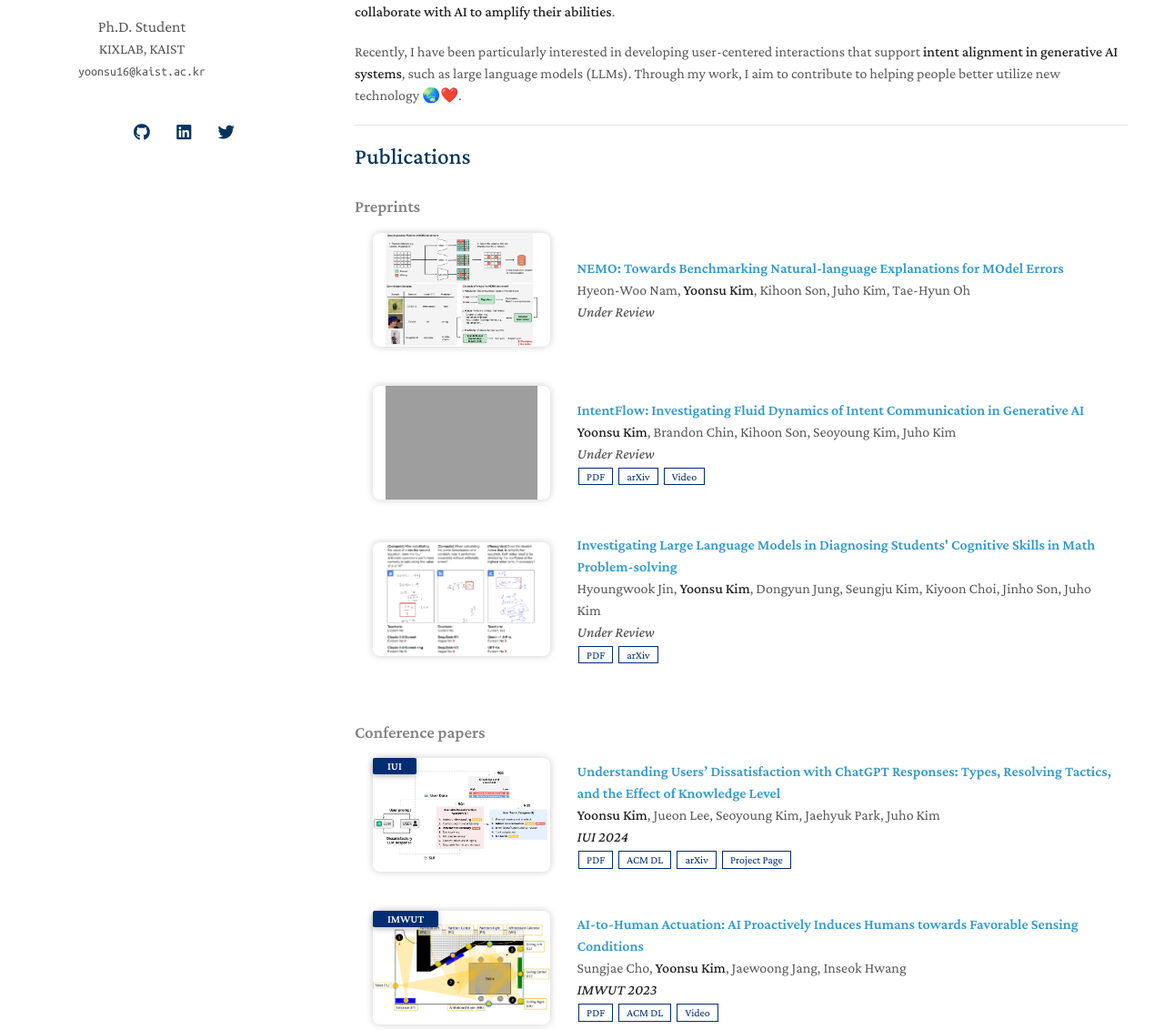
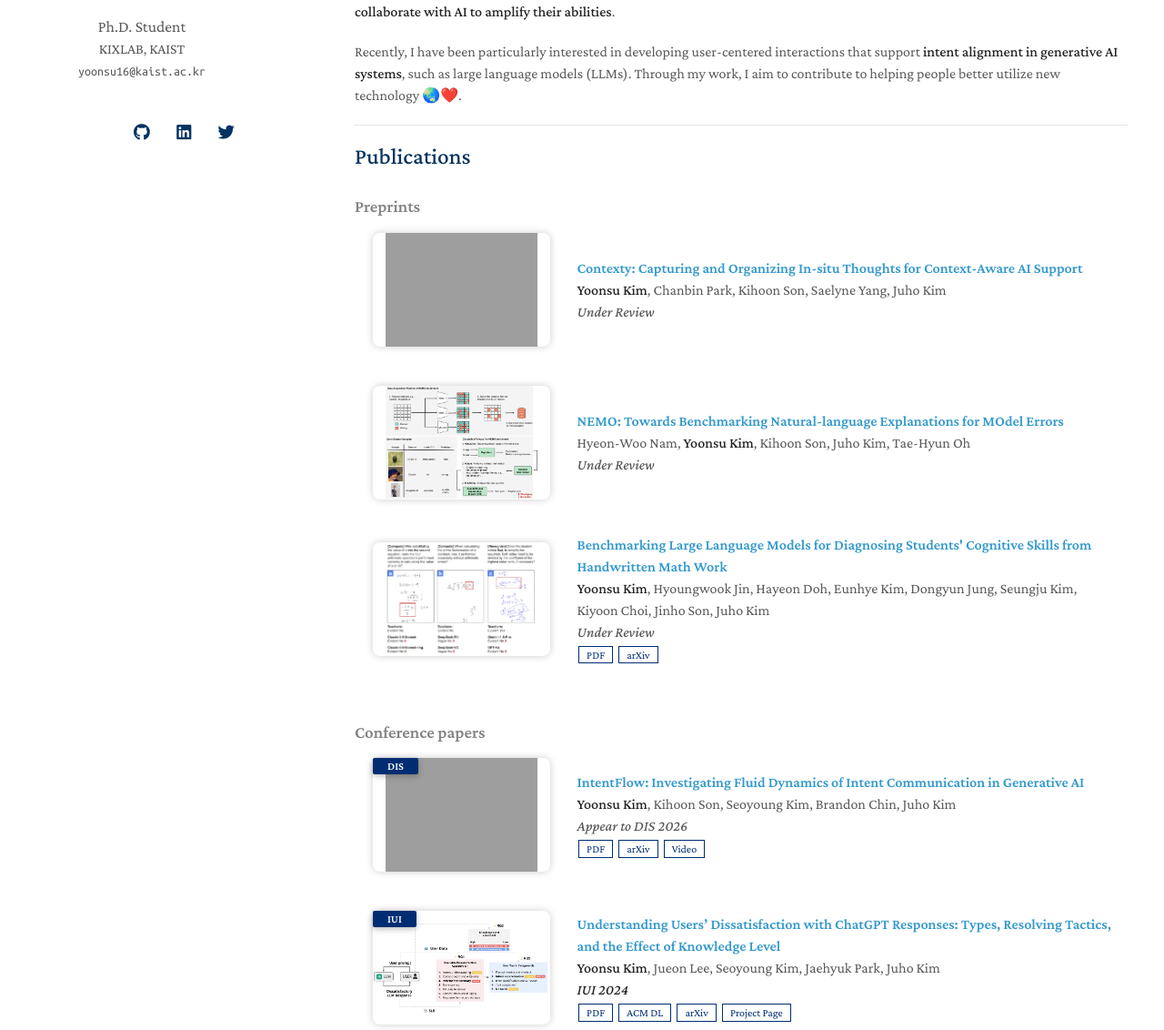
Before and after one commit to yoonsu0816/yoonsu0816.github.io, a Jekyll site: the page built from index.md, in a window 1280 px wide and 1400 px high. Shown: the part 268-1400 px from the top of the window at 91% size. Built offline with Jekyll 4.4.1, drawn with Linux system fonts in a browser that asks for light colours; nearby versions of some CDN libraries; a style sheet for code colours, icons or effects is not loaded; our own code applies the rules of GitHub Pages for plain Markdown files; grey boxes are pictures that could not be loaded.

Commit message:
updated contexty paper

```diff
--- a/_data/preprints.yml
+++ b/_data/preprints.yml
@@ -1,4 +1,16 @@
 main:
+
+  - title: "Contexty: Capturing and Organizing In-situ Thoughts for Context-Aware AI Support"
+    authors: <strong>Yoonsu Kim</strong>, Chanbin Park, Kihoon Son, Saelyne Yang, Juho Kim
+    conference_short:
+    conference: Under Review
+    pdf:
+    arxiv:
+    video:
+    code:
+    page:
+    # notes: Oral Presentation
+    image: assets/img/contexty-teaser.png
 
   - title: "NEMO: Towards Benchmarking Natural-language Explanations for MOdel Errors"
     authors: Hyeon-Woo Nam, <strong>Yoonsu Kim</strong>, Kihoon Son, Juho Kim, Tae-Hyun Oh
@@ -10,22 +22,10 @@ main:
     code:
     page:
     # notes: Oral Presentation
-    image: assets/img/nemo_teaser.png
+    image: assets/img/nemo-teaser.png
 
-  - title: "IntentFlow: Investigating Fluid Dynamics of Intent Communication in Generative AI"
-    authors: <strong>Yoonsu Kim</strong>, Brandon Chin, Kihoon Son, Seoyoung Kim, Juho Kim
-    conference_short:
-    conference: Under Review
-    pdf: https://arxiv.org/pdf/2507.22134.pdf
-    arxiv: https://arxiv.org/abs/2507.22134
-    video: https://youtu.be/nUnbghA9P2Y
-    code:
-    page:
-    # notes: Oral Presentation
-    image: assets/img/intentflow-teaser.png
-
-  - title: "Investigating Large Language Models in Diagnosing Students' Cognitive Skills in Math Problem-solving"
-    authors: Hyoungwook Jin, <strong>Yoonsu Kim</strong>, Dongyun Jung, Seungju Kim, Kiyoon Choi, Jinho Son, Juho Kim
+  - title: "Benchmarking Large Language Models for Diagnosing Students' Cognitive Skills from Handwritten Math Work"
+    authors: <strong>Yoonsu Kim</strong>, Hyoungwook Jin, Hayeon Doh, Eunhye Kim, Dongyun Jung, Seungju Kim, Kiyoon Choi, Jinho Son, Juho Kim
     conference_short:
     conference: Under Review
     pdf: https://arxiv.org/pdf/2504.00843.pdf
--- a/_data/publications.yml
+++ b/_data/publications.yml
@@ -1,4 +1,16 @@
 main:
+
+  - title: "IntentFlow: Investigating Fluid Dynamics of Intent Communication in Generative AI"
+    authors: <strong>Yoonsu Kim</strong>, Kihoon Son, Seoyoung Kim, Brandon Chin, Juho Kim
+    conference_short: DIS
+    conference: Appear to DIS 2026
+    pdf: https://arxiv.org/pdf/2507.22134.pdf
+    arxiv: https://arxiv.org/abs/2507.22134
+    video: https://youtu.be/nUnbghA9P2Y
+    code:
+    page:
+    # notes: Oral Presentation
+    image: assets/img/intentflow-teaser.png
 
   - title: "Understanding Users’ Dissatisfaction with ChatGPT Responses: Types, Resolving Tactics, and the Effect of Knowledge Level"
     authors: <strong>Yoonsu Kim</strong>, Jueon Lee, Seoyoung Kim, Jaehyuk Park, Juho Kim
```
Also changed, not shown: assets/img/nemo-teaser.png (renamed from assets/img/nemo_teaser.png), 4 other files.
